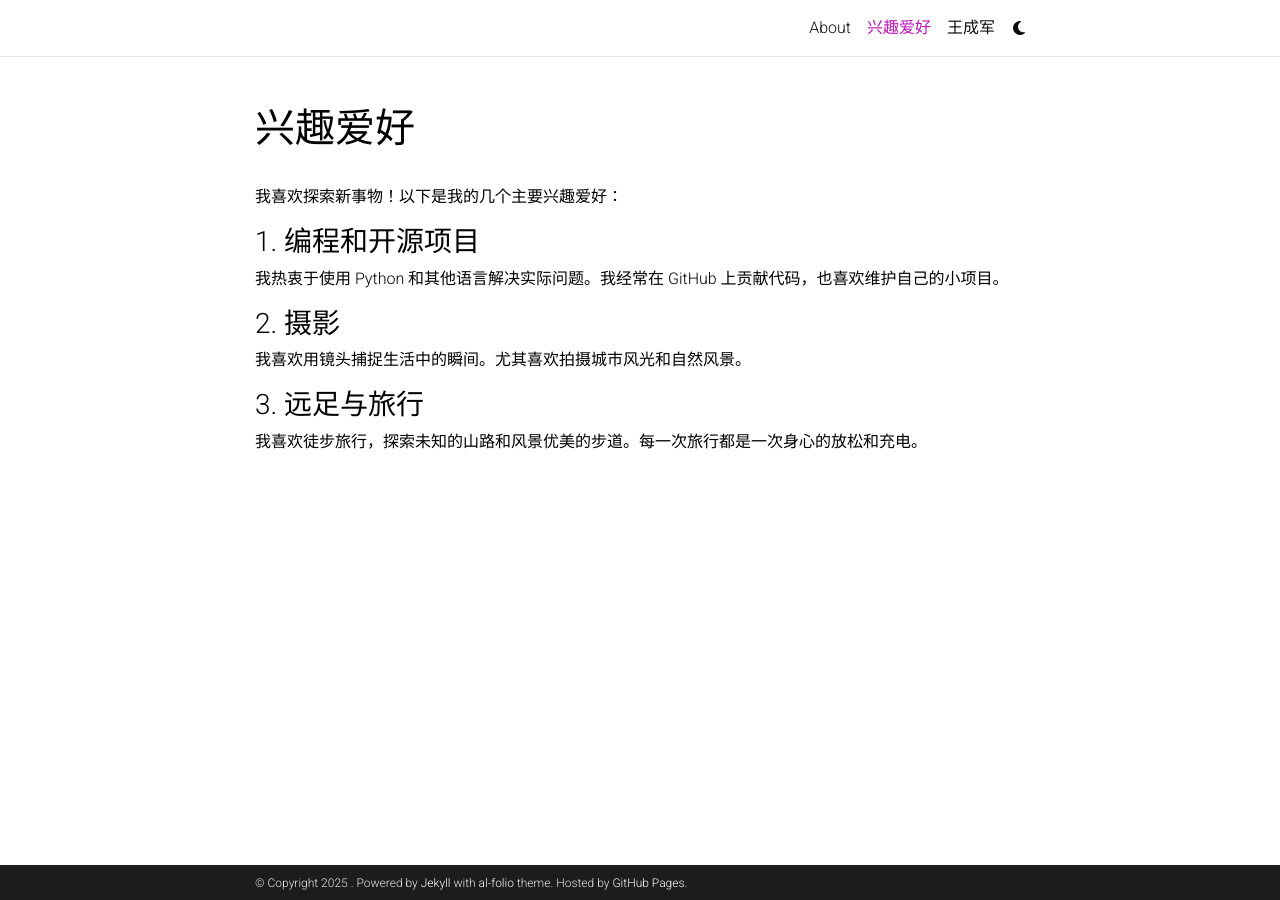
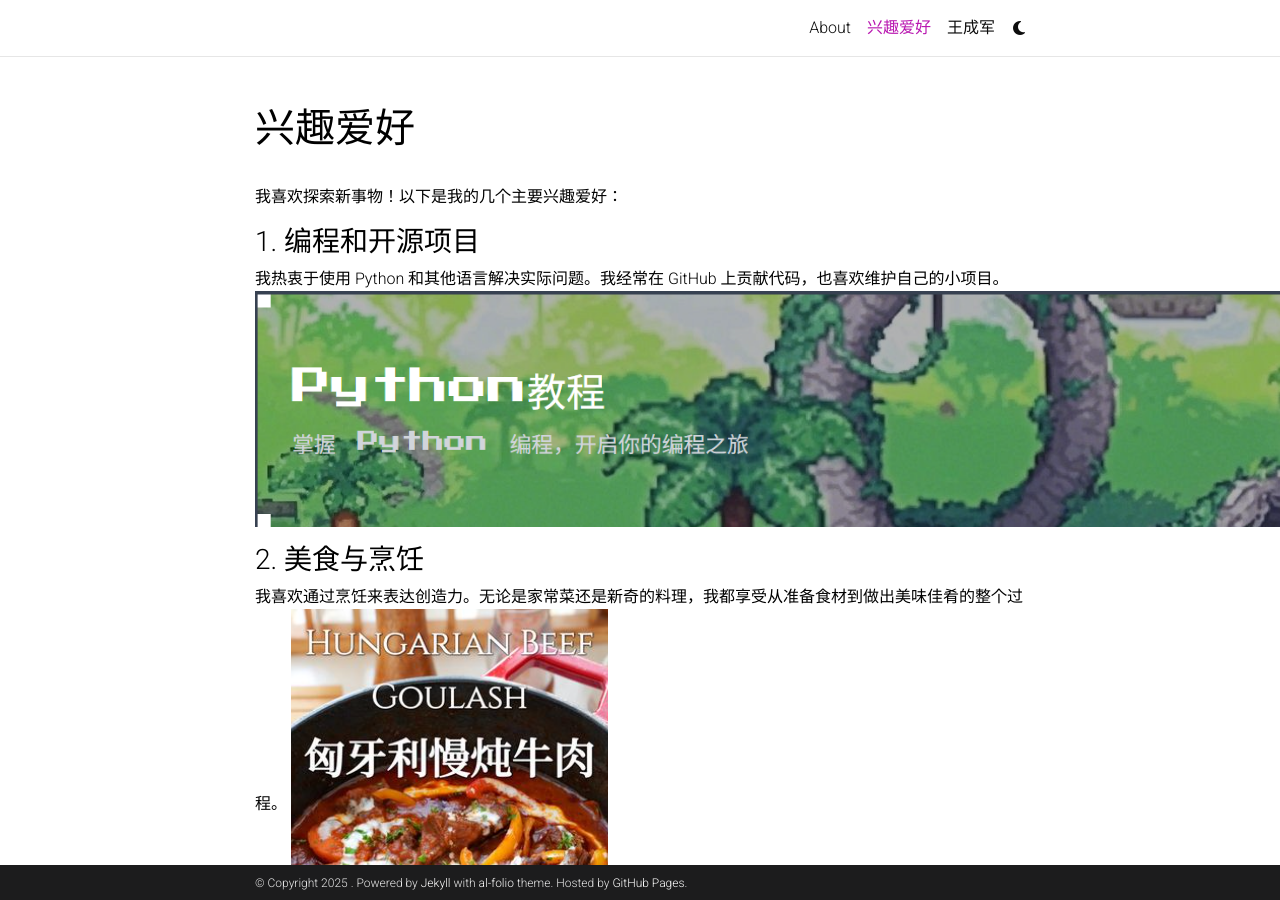
Before and after one commit to lightdove/lightdove.github.io, a Jekyll site: the page built from _pages/hobbies.md, in a window 1280 px wide and 900 px high. Built offline with Jekyll 4.4.1, drawn with Linux system fonts in a browser that asks for light colours; comment, search, counter and statistics services are not loaded; a style sheet for code colours, icons or effects is not loaded.

Commit message:
添加网页，修改图片

```diff
--- a/_pages/hobbies.md
+++ b/_pages/hobbies.md
@@ -10,9 +10,10 @@
 
 ### 1. 编程和开源项目
 我热衷于使用 Python 和其他语言解决实际问题。我经常在 GitHub 上贡献代码，也喜欢维护自己的小项目。
-
-### 2. 摄影
-我喜欢用镜头捕捉生活中的瞬间。尤其喜欢拍摄城市风光和自然风景。
-
+![我在编程中](../assets/img/complex404/coding.png)
+### 2. 美食与烹饪
+我喜欢通过烹饪来表达创造力。无论是家常菜还是新奇的料理，我都享受从准备食材到做出美味佳肴的整个过程。
+![我在烹饪中](../assets/img/complex404/cooking.png)
 ### 3. 远足与旅行
 我喜欢徒步旅行，探索未知的山路和风景优美的步道。每一次旅行都是一次身心的放松和充电。
+![我在旅行中](../assets/img/complex404/traveling.png)
```
Also changed, not shown: assets/img/complex404/coding.png (added), assets/img/complex404/cooking.png (added), assets/img/complex404/traveling.png (added).
